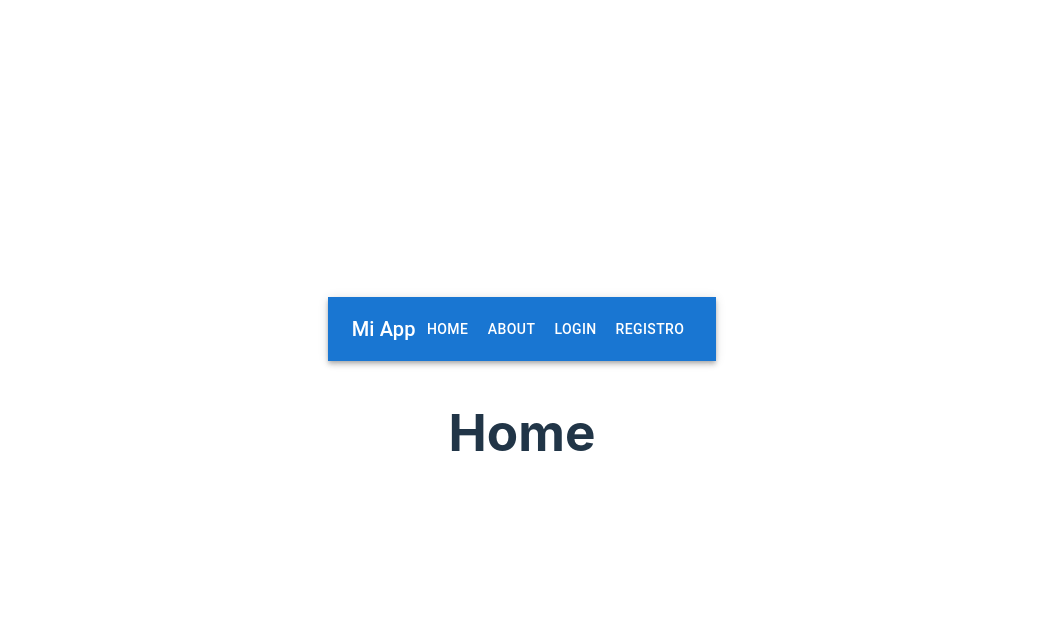
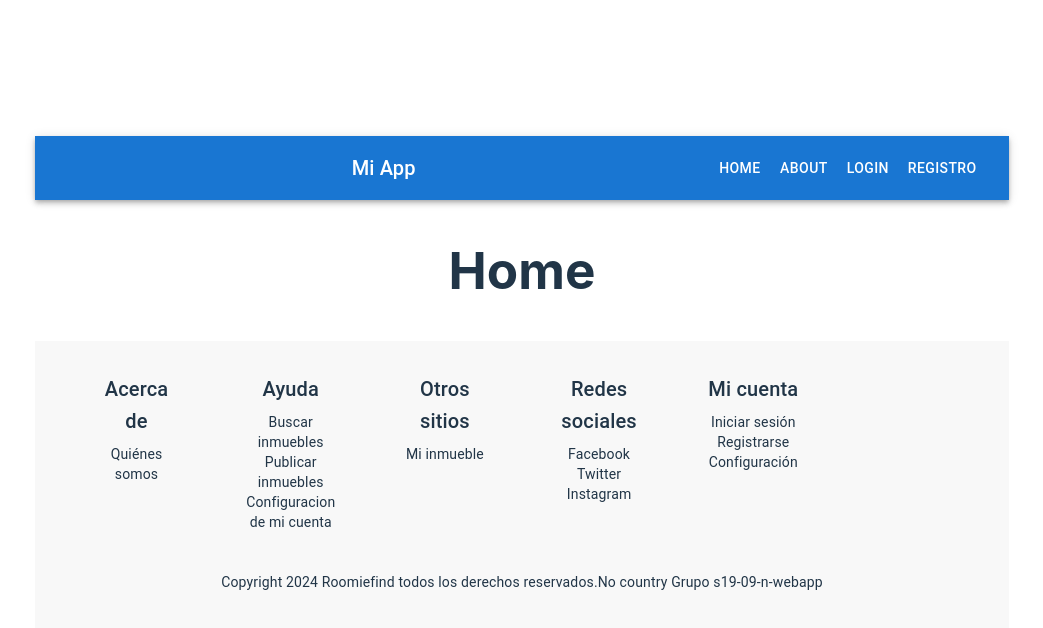
Before and after one commit to No-Country-simulation/s19-09-n-webapp, a React (Vite) app in the folder frontend/: page / in a window 1280 px wide. Shown: the top 628 px of the page, without its empty margins (118-1161 px from the left). Built offline with nearby package versions, Linux system fonts and the light colour scheme.

Commit message:
feat:creacion de componente footer

```diff
--- /dev/null
+++ b/frontend/src/components/Footer/Footer.tsx
@@ -0,0 +1,69 @@
+import { Container, Grid2, Typography, Box } from "@mui/material";
+
+function Footer() {
+  return (
+    <Box component="footer" sx={{ backgroundColor: "#f8f8f8", padding: 4 }}>
+      <Container>
+        <Grid2 container spacing={8}>
+          {/* Columna 1: Acerca de */}
+          <Grid2 size= {{xs:12, sm:6, md:2}}>
+            <Typography variant="h6" gutterBottom>
+              Acerca de
+            </Typography>
+            <Typography variant="body2">Quiénes somos</Typography>
+          </Grid2>
+
+          {/* Columna 2: Ayuda */}
+          <Grid2 size= {{xs:12, sm:6, md:2}}>
+            <Typography variant="h6" gutterBottom>
+              Ayuda
+            </Typography>
+            <Typography variant="body2">Buscar inmuebles</Typography>
+            <Typography variant="body2">Publicar inmuebles</Typography>
+            <Typography variant="body2">Configuracion de mi cuenta</Typography>
+          </Grid2>
+
+          {/* Columna 3: Otros sitios */}
+          <Grid2 size= {{xs:12, sm:6, md:2}}>
+            <Typography variant="h6" gutterBottom>
+              Otros sitios
+            </Typography>
+            <Typography variant="body2"> Mi inmueble</Typography>
+
+          </Grid2>
+
+          {/* Columna 4: Redes sociales */}
+          <Grid2 size= {{xs:12, sm:6, md:2}}>
+            <Typography variant="h6" gutterBottom>
+              Redes sociales
+            </Typography>
+            <Typography variant="body2">Facebook</Typography>
+            <Typography variant="body2">Twitter</Typography>
+            <Typography variant="body2">Instagram</Typography>
+          </Grid2>
+
+          {/* Columna 5: Mi cuenta */}
+          <Grid2 size= {{xs:12, sm:6, md:2}}>
+            <Typography variant="h6" gutterBottom>
+              Mi cuenta
+            </Typography>
+            <Typography variant="body2">Iniciar sesión</Typography>
+            <Typography variant="body2">Registrarse</Typography>
+            <Typography variant="body2">Configuración</Typography>
+          </Grid2>
+        </Grid2>
+        <Grid2 size= {{xs:12, sm:12, md:12}}>
+            <Typography
+            variant="body2"
+            align="center"
+            p={5}
+            >
+             Copyright 2024  Roomiefind todos los derechos reservados.No country Grupo s19-09-n-webapp
+            </Typography>
+          </Grid2>
+      </Container>
+    </Box>
+  );
+}
+
+export default Footer;
--- a/frontend/src/layouts/RootLayout.tsx
+++ b/frontend/src/layouts/RootLayout.tsx
@@ -1,5 +1,6 @@
 import { Outlet } from "react-router-dom";
 import Navbar from "../components/ui/Navbar";
+import Footer from "../components/Footer/Footer";
 
 
 export default function RootLayout() {
@@ -7,6 +8,7 @@ export default function RootLayout() {
     <section>
       <Navbar />
       <Outlet/>
+      <Footer />
     </section>
   );
 }
```
